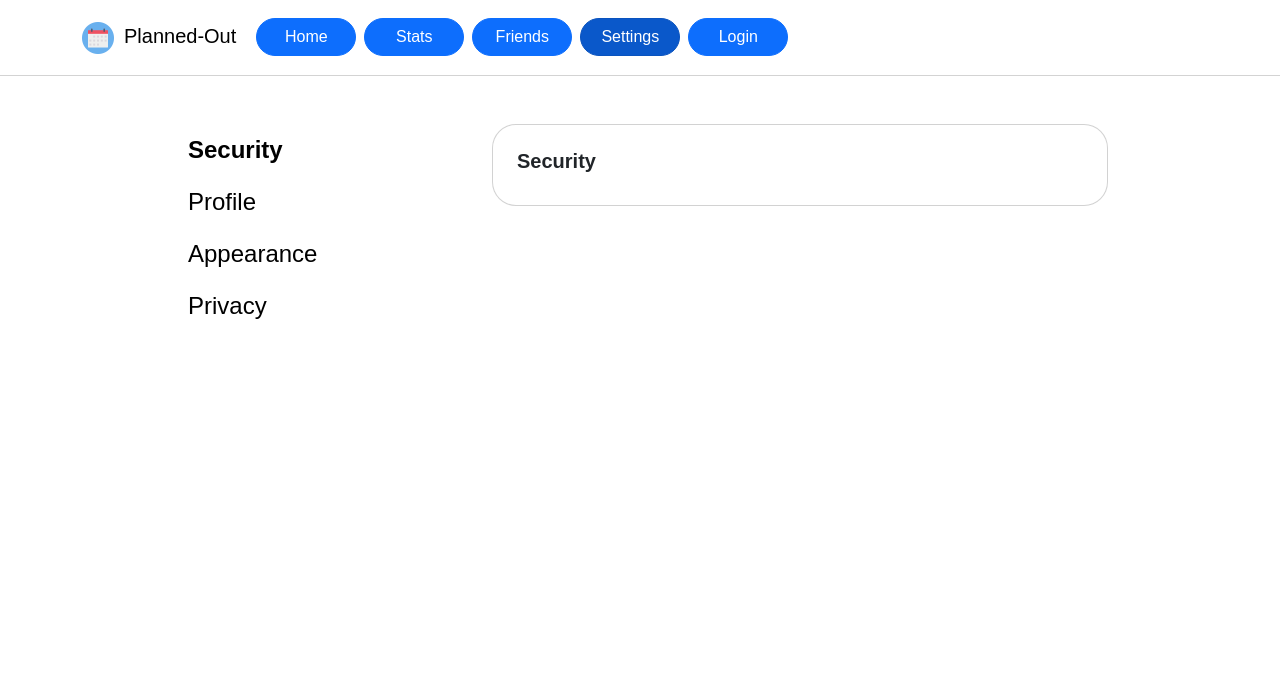
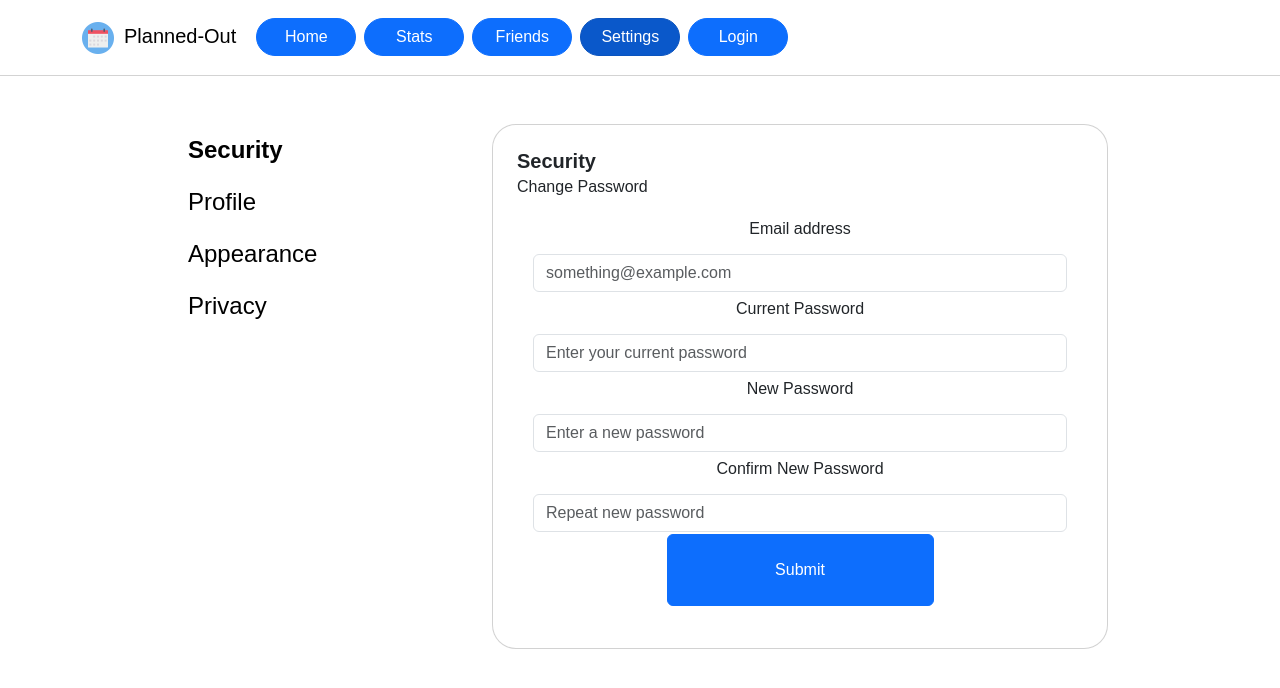
Before and after one commit to COSC481W-2023Fall/planned-out, a React (Create React App) app in the folder front-end/: page /settings in a window 1280 px wide. Shown: the top 688 px of the page. Built offline with nearby package versions, Linux system fonts and the light colour scheme.

Commit message:
Added input boxes and button to Security  page
Added input boxes and button to Security page for password change

- 1 email
- 1 old password
- 2 new passwprd

```diff
--- a/front-end/src/components/SettingsSecurity.js
+++ b/front-end/src/components/SettingsSecurity.js
@@ -1,4 +1,7 @@
 import Card from "react-bootstrap/Card";
+import CardBody from "react-bootstrap/esm/CardBody";
+import Form  from 'react-bootstrap/Form';
+import Button from 'react-bootstrap/Button';
 
 const SettingsCard = (props) => {
 
@@ -6,6 +9,37 @@ const SettingsCard = (props) => {
         <>
             <Card className="settings-card">
                 <Card.Title>Security</Card.Title>
+                <Card.Subtitle>Change Password</Card.Subtitle>
+                <Card.Body>
+
+                    <Form>
+                        <Form.Group controlId="SecEmail">
+                            <Form.Label>Email address</Form.Label>
+                            <Form.Control type = "email" placeholder="something@example.com"/>
+                        </Form.Group>
+
+                        <Form.Group controlId="SecPassOld">
+                            <Form.Label>Current Password</Form.Label>
+                            <Form.Control type = "password" placeholder="Enter your current password" />
+                        </Form.Group>
+
+                        <Form.Group controlId="SecPassNew1">
+                            <Form.Label>New Password</Form.Label>
+                            <Form.Control type = "password" placeholder="Enter a new password" />
+                        </Form.Group>
+
+                        <Form.Group controlId="SecPassNew2">
+                            <Form.Label>Confirm New Password</Form.Label>
+                            <Form.Control type = "password" placeholder="Repeat new password" />
+                        </Form.Group>
+
+                        <Button className="login-button" variant="primary" type="submit" >
+                             Submit
+                        </Button>
+
+
+                    </Form>
+                </Card.Body>
             </Card>
         </>
     )
```
Also changed, not shown: 2 other files (tests, documents, lock files or other folders).
